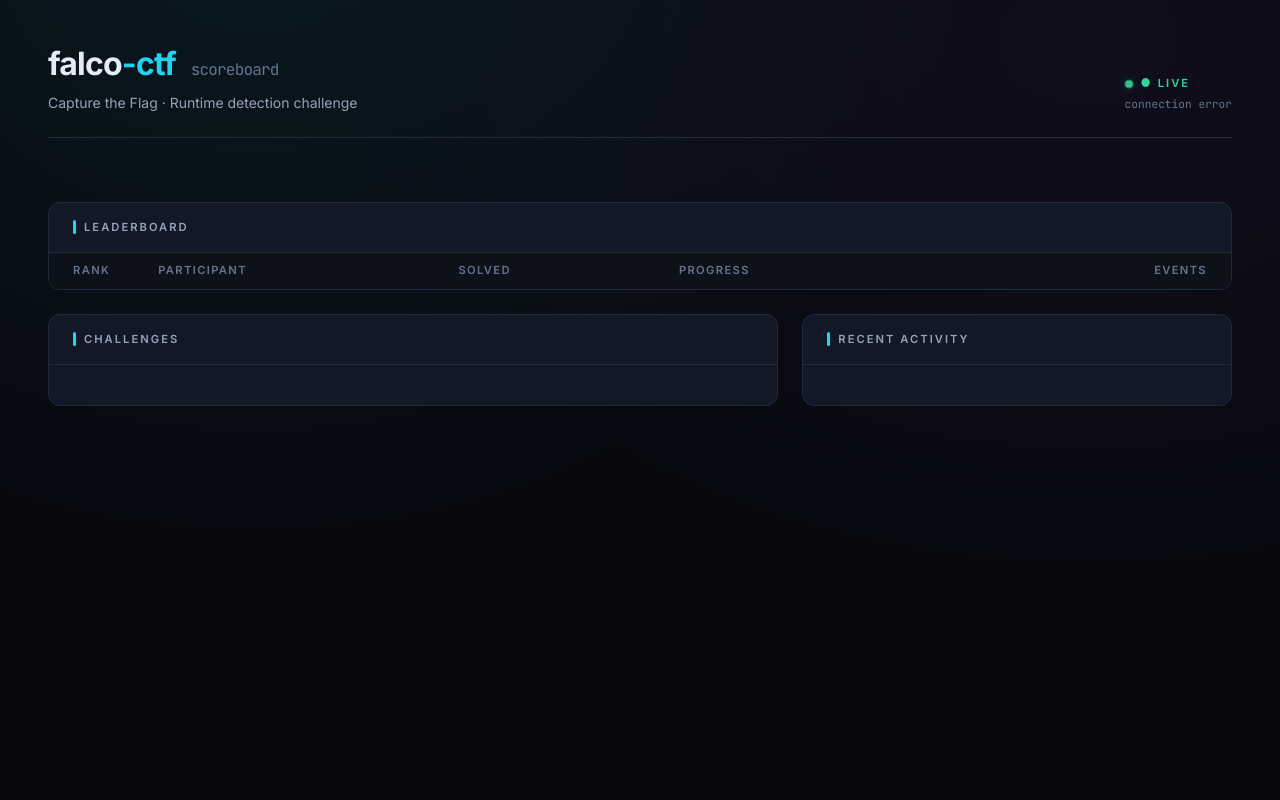
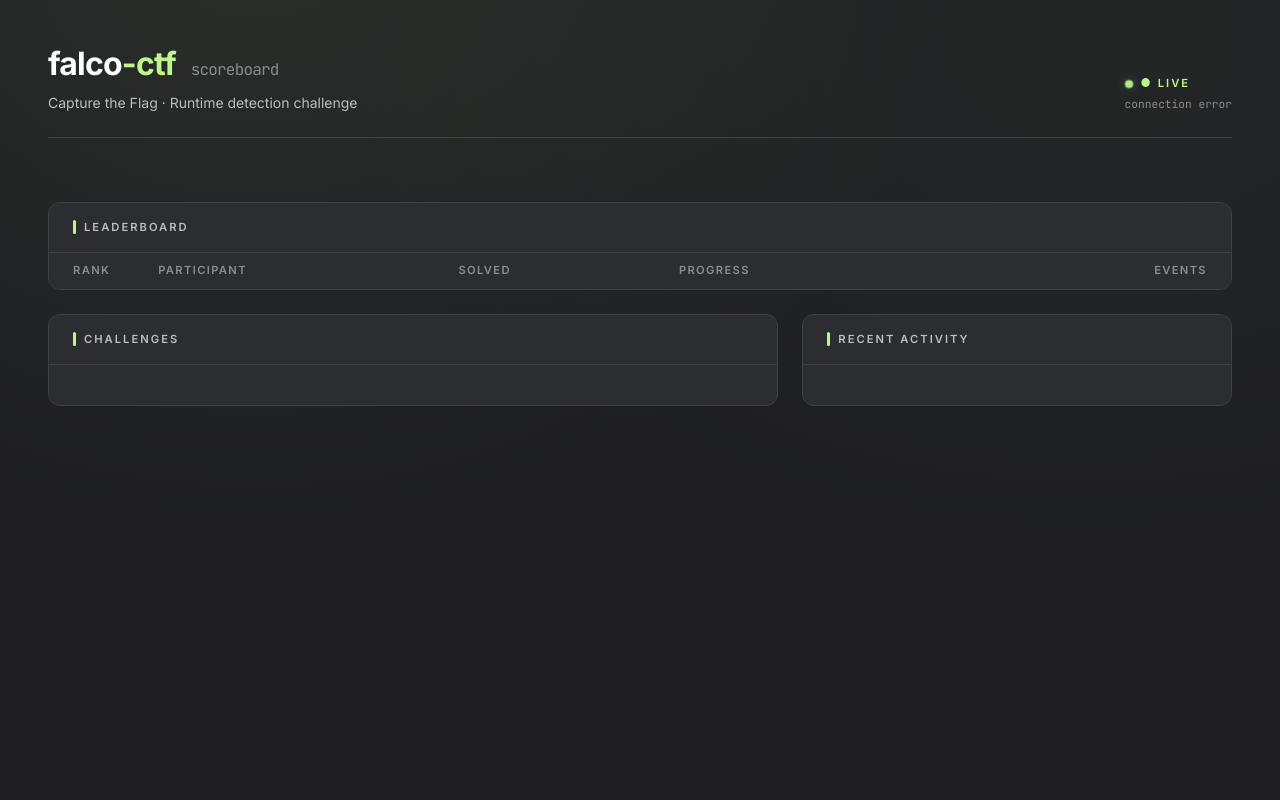
Before and after one commit to Qfour/falco-ctf-app, a Python web app: template internal/scoreboard/view/templates/index.html in a window 1280 px wide. Run offline with Jinja, Linux system fonts and the light colour scheme; the template is opened without the code that fills it, so the values that code supplies are empty.

Commit message:
ui(scoreboard): adopt Sysdig palette (Lumin primary + neutral grays)
Replaces the cyan/purple gradient theme with Sysdig's brand palette:

- Primary: Lumin #BDF78B (was cyan #22d3ee)
- Backgrounds: Gray 80/70/60 (was navy #07090f / #131826)
- Text: White + Gray 20/30 (was off-white + slate-400/500)
- Rank 1/2/3: Lumin / Gray 10 / Gray 30 (was gold / silver / bronze)
- Trigger badge: Lumin tint (was cyan tint)
- Evade badge: Gray 20 tint (was yellow tint — palette has no yellow)
- Avatar gradient: Lumin → Lumin-strong (was cyan → purple)
- Body radial gradients: dual Lumin tint (was cyan + purple)

Only color tokens were swapped — structure, typography (Inter +
JetBrains Mono), animations (pulse, flash, glow), and component
proportions are unchanged.

Co-Authored-By: Claude Opus 4.7 (1M context) <noreply@anthropic.com>

```diff
--- a/internal/scoreboard/view/templates/index.html
+++ b/internal/scoreboard/view/templates/index.html
@@ -9,26 +9,27 @@
 <link href="https://fonts.googleapis.com/css2?family=Inter:wght@400;500;600;700&family=JetBrains+Mono:wght@400;500;700&display=swap" rel="stylesheet">
 <style>
   :root {
-    --bg: #07090f;
-    --bg-elev: #0d1119;
-    --surface: #131826;
-    --surface-2: #1a2030;
-    --border: #232a3d;
-    --border-strong: #2d3852;
-    --text: #e6ebf5;
-    --text-dim: #94a3b8;
-    --text-mute: #64748b;
-    --accent: #22d3ee;
-    --accent-2: #06b6d4;
-    --accent-glow: rgba(34, 211, 238, 0.18);
-    --success: #34d399;
-    --success-glow: rgba(52, 211, 153, 0.35);
-    --warn: #fbbf24;
-    --evade: #fbbf24;
-    --trigger: #22d3ee;
-    --gold: #fbbf24;
-    --silver: #cbd5e1;
-    --bronze: #d97706;
+    /* Sysdig palette — Lumin (#BDF78B) primary + neutral grays only. */
+    --bg: #1E1E22;           /* Gray 80 */
+    --bg-elev: #2B2D30;      /* Gray 70 */
+    --surface: #2B2D30;      /* Gray 70 */
+    --surface-2: #3E4042;    /* Gray 60 */
+    --border: #3E4042;       /* Gray 60 */
+    --border-strong: #535557;/* Gray 50 */
+    --text: #FFFFFF;         /* White */
+    --text-dim: #BBBDBF;     /* Gray 20 */
+    --text-mute: #8A8C8E;    /* Gray 30 */
+    --accent: #BDF78B;       /* Lumin */
+    --accent-2: #A8E975;     /* Lumin darker tint (gradient pair) */
+    --accent-glow: rgba(189, 247, 139, 0.22);
+    --success: #BDF78B;      /* Palette has no separate success — reuse Lumin */
+    --success-glow: rgba(189, 247, 139, 0.35);
+    --warn: #BDF78B;
+    --evade: #BBBDBF;        /* Gray 20 — distinguished from trigger by hue */
+    --trigger: #BDF78B;
+    --gold: #BDF78B;         /* Rank 1 = Lumin */
+    --silver: #EAEBED;       /* Rank 2 = Gray 10 */
+    --bronze: #8A8C8E;       /* Rank 3 = Gray 30 */
   }
 
   * { box-sizing: border-box; margin: 0; padding: 0; }
@@ -36,8 +37,8 @@
   body {
     background: var(--bg);
     background-image:
-      radial-gradient(at 20% -10%, rgba(34, 211, 238, 0.08) 0px, transparent 50%),
-      radial-gradient(at 85% 5%, rgba(168, 85, 247, 0.06) 0px, transparent 50%);
+      radial-gradient(at 20% -10%, rgba(189, 247, 139, 0.08) 0px, transparent 50%),
+      radial-gradient(at 85% 5%, rgba(189, 247, 139, 0.04) 0px, transparent 50%);
     background-attachment: fixed;
     color: var(--text);
     font-family: 'Inter', -apple-system, BlinkMacSystemFont, 'Segoe UI', sans-serif;
@@ -83,11 +84,11 @@
   tbody tr:hover { background: var(--surface-2); }
   tbody td { padding: 0.875rem 1.5rem; border-top: 1px solid var(--border); vertical-align: middle; }
   .rank { font-family: 'JetBrains Mono', monospace; font-size: 1.1rem; font-weight: 700; width: 60px; }
-  .rank-1 { color: var(--gold); text-shadow: 0 0 8px rgba(251, 191, 36, 0.5); }
+  .rank-1 { color: var(--gold); text-shadow: 0 0 8px rgba(189, 247, 139, 0.5); }
   .rank-2 { color: var(--silver); }
   .rank-3 { color: var(--bronze); }
   .user-cell { font-family: 'JetBrains Mono', monospace; font-weight: 600; font-size: 0.95rem; }
-  .user-cell .avatar { display: inline-block; width: 24px; height: 24px; border-radius: 50%; background: linear-gradient(135deg, var(--accent), #a855f7); color: var(--bg); text-align: center; line-height: 24px; font-size: 0.7rem; margin-right: 0.5rem; vertical-align: -7px; font-weight: 700; }
+  .user-cell .avatar { display: inline-block; width: 24px; height: 24px; border-radius: 50%; background: linear-gradient(135deg, var(--accent), var(--accent-2)); color: var(--bg); text-align: center; line-height: 24px; font-size: 0.7rem; margin-right: 0.5rem; vertical-align: -7px; font-weight: 700; }
   .score-cell { font-family: 'JetBrains Mono', monospace; font-size: 1rem; }
   .score-cell .total { color: var(--text-mute); }
   .progress { width: 100%; height: 6px; background: var(--surface-2); border-radius: 3px; overflow: hidden; min-width: 120px; }
@@ -98,12 +99,12 @@
   .challenges { display: grid; grid-template-columns: repeat(auto-fill, minmax(280px, 1fr)); gap: 1rem; padding: 1.25rem 1.5rem; }
   .challenge { background: var(--bg-elev); border: 1px solid var(--border); border-radius: 0.5rem; padding: 1rem; transition: all 0.2s; position: relative; }
   .challenge:hover { border-color: var(--border-strong); transform: translateY(-2px); box-shadow: 0 8px 24px rgba(0, 0, 0, 0.3); }
-  .challenge.full { border-color: var(--success); background: linear-gradient(135deg, var(--bg-elev) 0%, rgba(52, 211, 153, 0.05) 100%); }
+  .challenge.full { border-color: var(--success); background: linear-gradient(135deg, var(--bg-elev) 0%, rgba(189, 247, 139, 0.05) 100%); }
   .challenge .head { display: flex; justify-content: space-between; align-items: center; margin-bottom: 0.5rem; }
   .challenge .num { font-family: 'JetBrains Mono', monospace; color: var(--text-mute); font-size: 0.75rem; font-weight: 600; letter-spacing: 0.05em; }
   .badge { padding: 3px 9px; border-radius: 4px; font-size: 0.65rem; text-transform: uppercase; letter-spacing: 0.1em; font-weight: 700; }
-  .badge-trigger { background: rgba(34, 211, 238, 0.12); color: var(--trigger); border: 1px solid rgba(34, 211, 238, 0.3); }
-  .badge-evade { background: rgba(251, 191, 36, 0.12); color: var(--evade); border: 1px solid rgba(251, 191, 36, 0.3); }
+  .badge-trigger { background: rgba(189, 247, 139, 0.12); color: var(--trigger); border: 1px solid rgba(189, 247, 139, 0.3); }
+  .badge-evade { background: rgba(187, 189, 191, 0.10); color: var(--evade); border: 1px solid rgba(187, 189, 191, 0.3); }
   .challenge .name { font-weight: 600; margin-bottom: 0.5rem; color: var(--text); font-size: 0.95rem; }
   .challenge .rule { color: var(--text-dim); font-size: 0.7rem; font-family: 'JetBrains Mono', monospace; margin-bottom: 0.75rem; line-height: 1.4; word-break: break-word; }
   .challenge .dots { display: flex; gap: 5px; margin-bottom: 0.5rem; }
```
